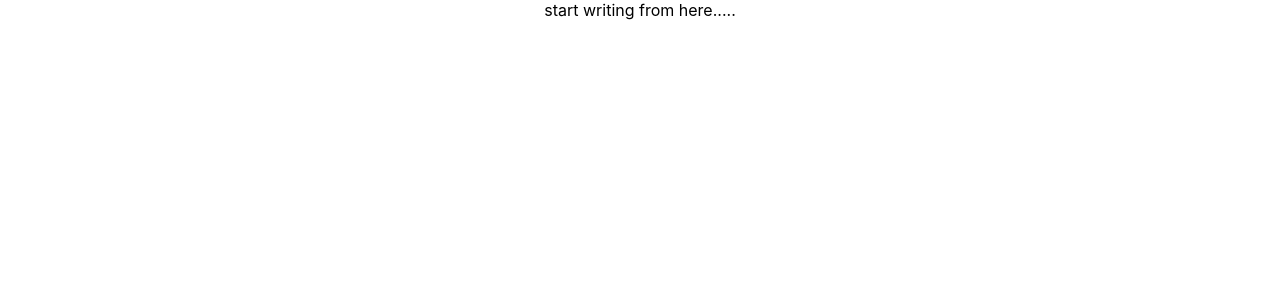
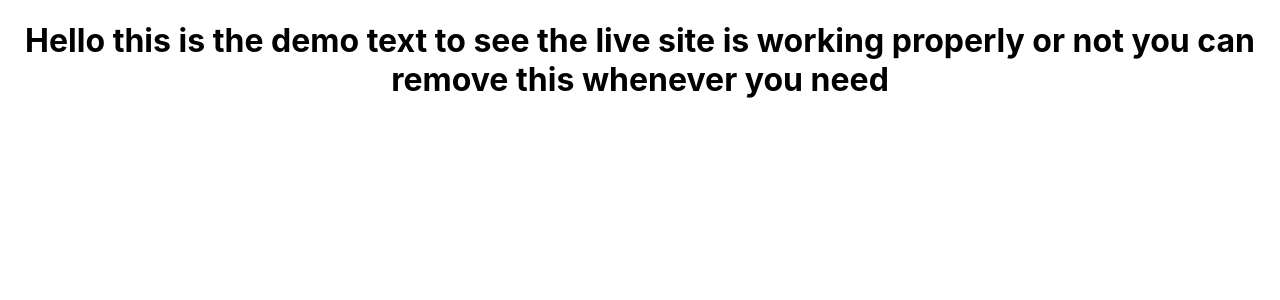
Before and after one commit to rajvi1156/RecipeMaster, a React (Create React App) app: page / in a window 1280 px wide. Shown: the top 300 px of the page. Built offline with nearby package versions, Linux system fonts and the light colour scheme.

Commit message:
Update App.js

```diff
--- a/src/App.js
+++ b/src/App.js
@@ -4,7 +4,9 @@ import './App.css';
 function App() {
   return (
     <div className="App">
-      start writing from here.....
+      <h1>
+        Hello this is the demo text to see the live site is working properly or not you can remove this whenever you need
+    </h1>
     </div>
   );
 }
```
